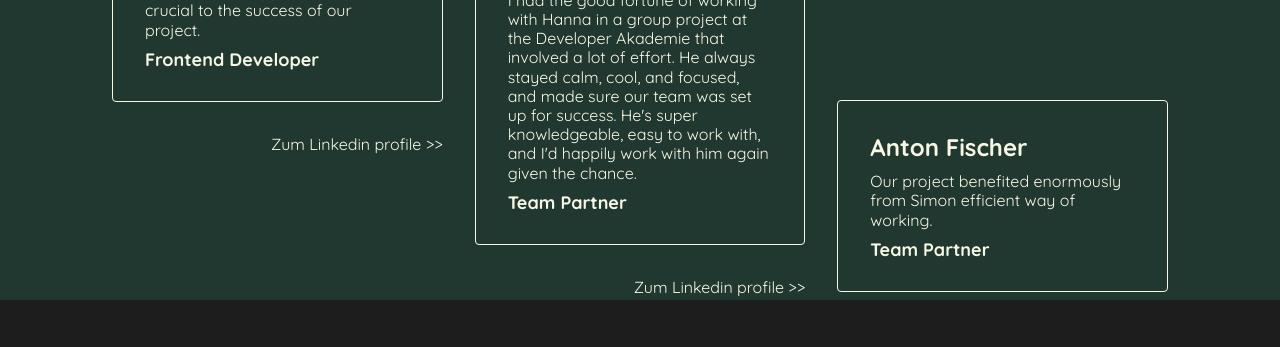
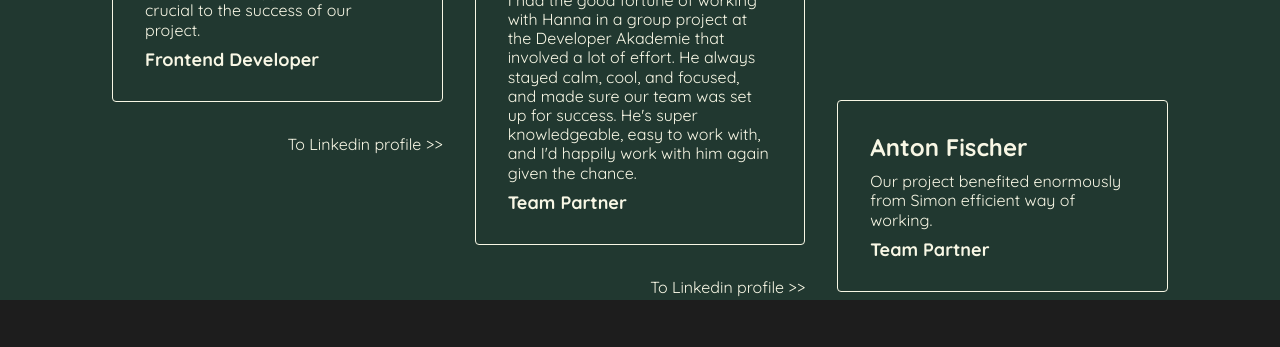
Before and after one commit to AnikaMayer/Portfolio, an Angular app: page / in a window 1280 px wide. Shown: the part 3700-4047 px from the top of the page. Built offline with nearby package versions, Linux system fonts and the light colour scheme.

Commit message:
style: hover for link

```diff
--- a/src/app/pages/main/main-components/references/references.html
+++ b/src/app/pages/main/main-components/references/references.html
@@ -9,7 +9,7 @@
             <p>{{ ref.text }}</p>
             <p>{{ ref.job }}</p>
           </div>
-          <a [href]="ref.link" target="_blank">Zum Linkedin profile &gt;&gt;</a>
+          <a [href]="ref.link" target="_blank">To Linkedin profile &gt;&gt;</a>
         </div>
       }
     </div>
--- a/src/app/pages/main/main-components/references/references.scss
+++ b/src/app/pages/main/main-components/references/references.scss
@@ -62,6 +62,10 @@
       width: 100%;
     }
 
+    a:hover {
+      color: $highlightMedium;
+    }
+
     &--content {
       width: 100%;
       height: auto;
```
